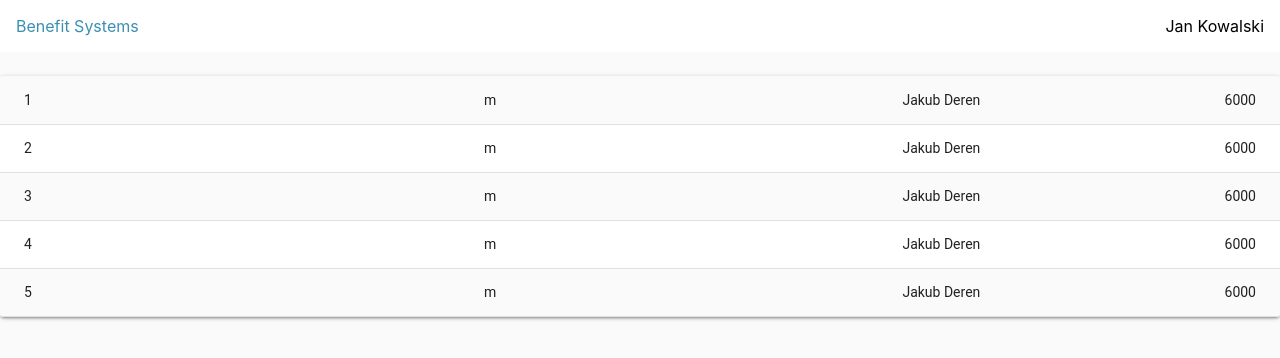
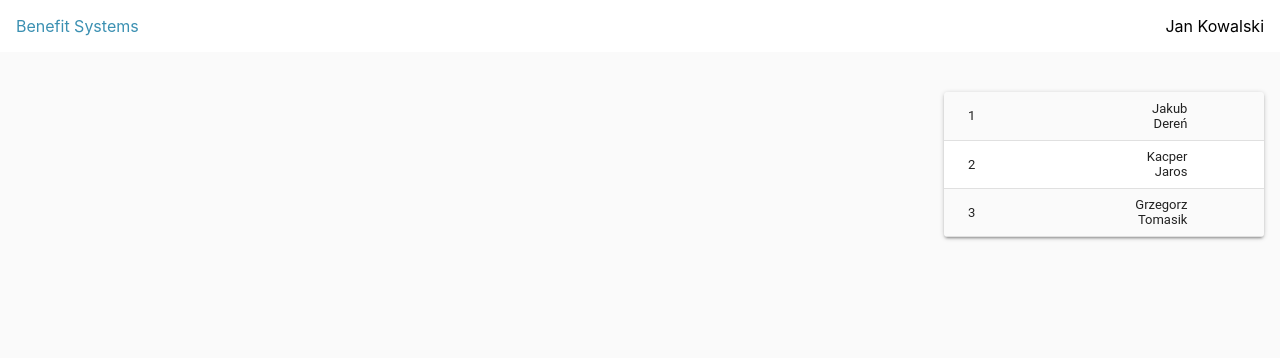
Before and after one commit to capgemini-benefit-systems/capgemini-benefit-systems-frontend, a React (Create React App) app: page / in a window 1280 px wide. Shown: the top 358 px of the page. Built offline with nearby package versions, Linux system fonts and the light colour scheme.

Commit message:
fetch top 5 users

```diff
--- a/src/components/CustomizedTable.js
+++ b/src/components/CustomizedTable.js
@@ -13,7 +13,7 @@ const CustomTableCell = withStyles(theme => ({
     color: theme.palette.common.white,
   },
   body: {
-    fontSize: 14,
+    fontSize: 13,
   },
 }))(TableCell);
 
@@ -24,7 +24,7 @@ const styles = theme => ({
     overflowX: 'auto',
   },
   table: {
-    minWidth: 700,
+    minWidth: '4rem',
   },
   row: {
     '&:nth-of-type(odd)': {
@@ -37,21 +37,19 @@ function createData(place, img, name, points) {
   return { place, img, name, points };
 }
 
-const rows = [
-  createData('1','m', 'Jakub Deren', '6000'),
-  createData('2','m', 'Jakub Deren', '6000'),
-  createData('3','m', 'Jakub Deren', '6000'),
-  createData('4','m', 'Jakub Deren', '6000'),
-  createData('5','m', 'Jakub Deren', '6000'),
-];
+function createRows(props) {
+  let rows = []
+  const {users} = props.props
+  props.props.map(user => (
+    rows.push(createData(user.place, user.img, user.name, user.points))
+  ))
+  return rows
+
+}
 
 function CustomizedTable(props) {
-
-    console.log(props)
-    console.log("KURWAAAA")
-
   const { classes } = props;
-
+  let rows = createRows(props)
   return (
     <Paper className={classes.root}>
       <Table className={classes.table}>
--- a/src/components/Home/Home.js
+++ b/src/components/Home/Home.js
@@ -1,11 +1,12 @@
 import React, { Component } from 'react';
 import CustomizedTable from '../CustomizedTable';
+import Top5Users from './Top5Users';
 
 export default class Home extends Component {
   render() {
     return (
       <div>
-         <CustomizedTable/>
+         <Top5Users/>
       </div>
     )
   }
--- /dev/null
+++ b/src/components/Home/Top5Users.js
@@ -0,0 +1,57 @@
+import React, { Component } from 'react'
+import CustomizedTable from '../CustomizedTable';
+
+export default class Top5Users extends Component {
+
+    constructor(props) {
+        super(props);
+        this.state = {
+          users: [{
+              name: "",
+              place: "",
+              img: "",
+              points: ""
+          }]
+        };
+      }
+
+      componentDidMount() {
+        fetch('localhost:8080/api/user')
+          .then(response => response.json())
+          .then(users => this.setState({ users }))
+          .catch(err => {
+            this.setState({ users: [{
+                name: "Jakub Dereń",
+                place: "1",
+                img: "",
+                points: "5092"
+            },
+            {
+              name: "Kacper Jaros",
+              place: "2",
+              img: "",
+              points: "1415"
+          },
+          {
+              name: "Grzegorz Tomasik",
+              place: "3",
+              img: "",
+              points: "415"
+          }]})
+          })
+      }
+
+  render() {
+    return (
+      <div style={tableStyle}>
+        <CustomizedTable props={this.state.users}/>
+      </div>
+    )
+  }
+}
+
+const tableStyle = {
+    float: 'right',
+    width: '25%',
+    margin: '1rem'
+}
```
Also changed, not shown: src/components/Home/ProjectsCollection.js (+11 -0 lines).
